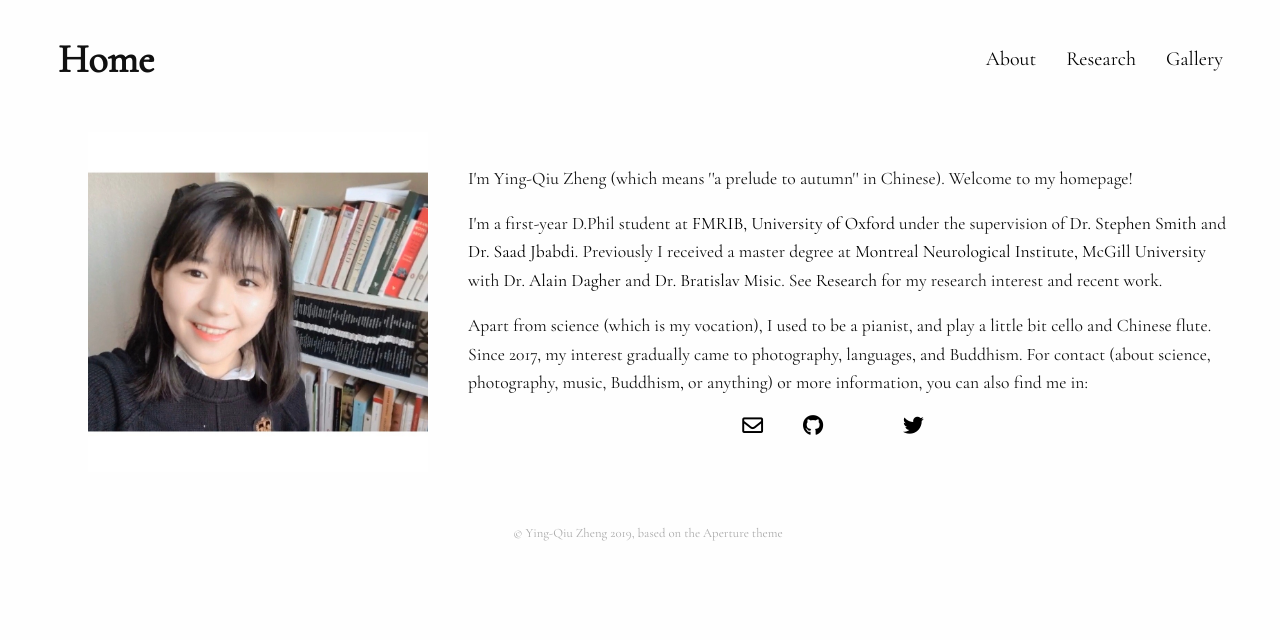
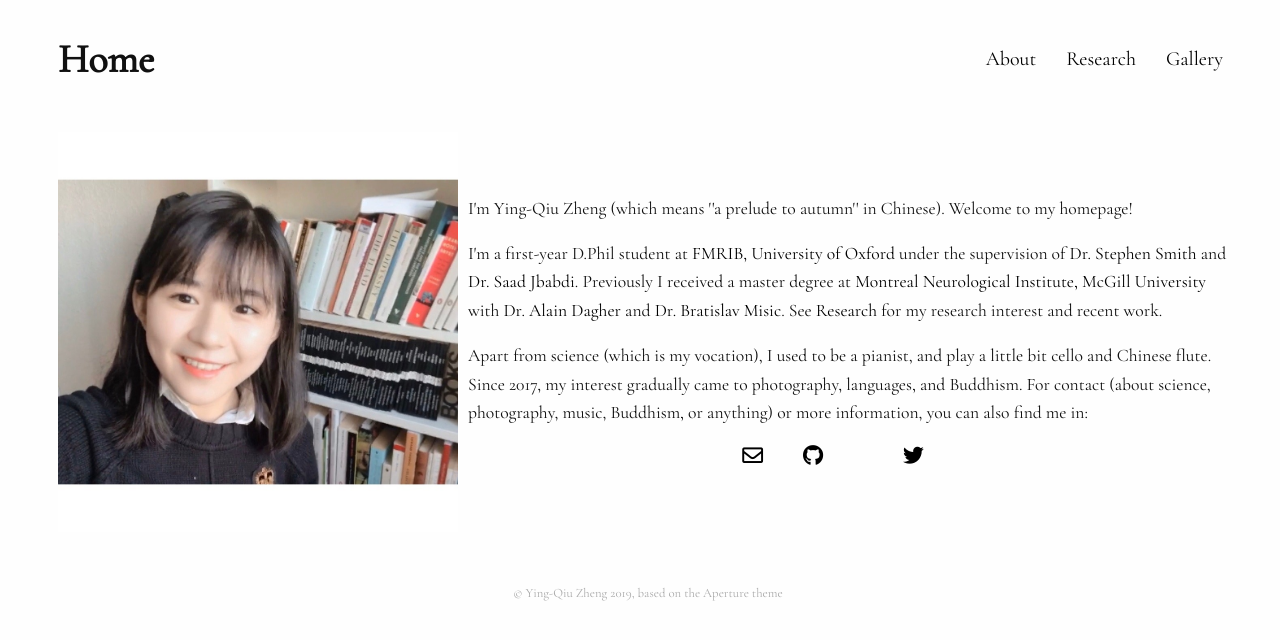
Before and after one commit to yingqiuz/yingqiuz.github.io, a Jekyll site: the page built from index.html, in a window 1280 px wide. Shown: the top 640 px of the page. Built offline with Jekyll 4.4.1, drawn with Linux system fonts in a browser that asks for light colours; nearby versions of some CDN libraries; a style sheet for code colours, icons or effects is not loaded.

Commit message:
change height of photo

```diff
--- a/_sass/about.scss
+++ b/_sass/about.scss
@@ -21,6 +21,8 @@
 		img {
 			display: block;
 			margin: 0 auto;
+            height: auto;
+            width: auto;
 		}
 	}
 }
```
